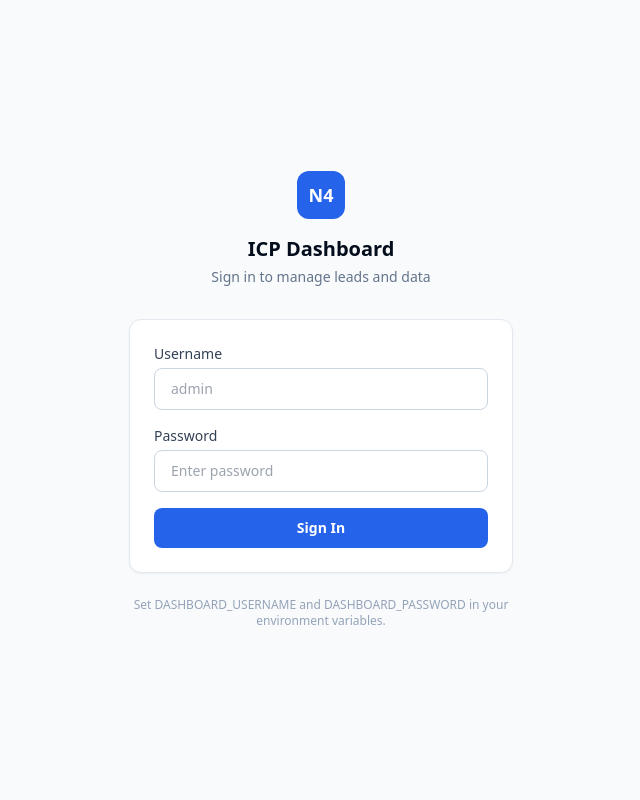
After one commit to tilakavanova/N4Cluster_ICP_Finder, a Python web app: template src/dashboard/templates/login.html in a window 1280 px wide. The commit adds this page. Shown: the whole page, without its empty margins (319-959 px from the left). Run offline with Jinja, Linux system fonts and the light colour scheme; the template is opened without the code that fills it, so the values that code supplies are empty; some libraries are stand-ins or nearby versions.

Commit message:
feat: add session-based login to admin dashboard
- Added login page at /dashboard/login with username/password form
  styled with N4Cluster branding
- Session middleware via Starlette SessionMiddleware (cookie-based,
  8-hour expiry, HTTPS-only in production, SameSite=lax)
- Credentials configured via DASHBOARD_USERNAME and DASHBOARD_PASSWORD
  env vars. If password is empty, dashboard is open access (dev mode)
- All dashboard routes protected with _require_login() guard that
  redirects to login page if unauthenticated
- Timing-safe comparison via secrets.compare_digest to prevent
  timing attacks on credentials
- Added Sign Out link to nav bar → clears session
- Added itsdangerous>=2.0.0 to requirements (Starlette dependency)
- Updated .env.example with dashboard credentials
- 180 tests passing

Co-Authored-By: Claude Opus 4.6 (1M context) <noreply@anthropic.com>

```diff
--- a/requirements.txt
+++ b/requirements.txt
@@ -10,6 +10,7 @@ structlog>=24.4.0
 pydantic-settings>=2.5.0
 email-validator>=2.0.0
 slowapi>=0.1.9
+itsdangerous>=2.0.0
 scikit-learn>=1.5.0
 numpy>=1.26.0
 openai>=1.40.0
--- a/src/config.py
+++ b/src/config.py
@@ -53,6 +53,10 @@ class Settings(BaseSettings):
     allowed_origins: str = "https://n4cluster.com,https://www.n4cluster.com"
     api_key: str = ""
 
+    # Dashboard auth
+    dashboard_username: str = "admin"
+    dashboard_password: str = ""  # Must be set via env var for dashboard access
+
     @property
     def async_database_url(self) -> str:
         """Convert Render's postgres:// URL to asyncpg-compatible format."""
--- a/src/dashboard/templates/base.html
+++ b/src/dashboard/templates/base.html
@@ -47,6 +47,7 @@
           <div class="flex items-center gap-4">
             <a href="/api/v1/admin/llm-usage" target="_blank" class="text-xs text-slate-500 hover:text-slate-300">LLM Usage</a>
             <a href="/docs" target="_blank" class="text-xs text-slate-500 hover:text-slate-300">API Docs</a>
+            <a href="/dashboard/logout" class="text-xs text-red-400 hover:text-red-300">Sign Out</a>
           </div>
         </div>
       </div>
--- /dev/null
+++ b/src/dashboard/templates/login.html
@@ -0,0 +1,74 @@
+<!DOCTYPE html>
+<html lang="en" class="h-full bg-slate-50">
+<head>
+  <meta charset="utf-8">
+  <meta name="viewport" content="width=device-width, initial-scale=1">
+  <title>Sign In | N4Cluster ICP Dashboard</title>
+  <script src="https://cdn.tailwindcss.com"></script>
+  <script>
+    tailwind.config = {
+      theme: {
+        extend: {
+          colors: {
+            navy: { 950: '#040d1c', 900: '#0a1628', 800: '#0f2040' },
+            cobalt: { 600: '#1a4fd6', 500: '#2563eb', 400: '#3b82f6' },
+          }
+        }
+      }
+    }
+  </script>
+</head>
+<body class="h-full flex items-center justify-center">
+  <div class="w-full max-w-sm mx-auto">
+    <div class="text-center mb-8">
+      <div class="w-12 h-12 rounded-xl bg-cobalt-500 flex items-center justify-center mx-auto mb-4">
+        <span class="text-white font-bold text-lg">N4</span>
+      </div>
+      <h1 class="text-xl font-bold text-navy-950">ICP Dashboard</h1>
+      <p class="text-sm text-slate-500 mt-1">Sign in to manage leads and data</p>
+    </div>
+
+    <div class="bg-white rounded-xl border border-slate-200 shadow-sm p-6">
+      {% if error %}
+      <div class="mb-4 rounded-lg bg-red-50 border border-red-200 px-4 py-3 text-sm text-red-700">
+        {{ error }}
+      </div>
+      {% endif %}
+
+      <form method="post" action="/dashboard/login" class="space-y-4">
+        <div>
+          <label class="block text-sm font-medium text-slate-700 mb-1" for="username">Username</label>
+          <input
+            id="username"
+            name="username"
+            type="text"
+            required
+            autocomplete="username"
+            class="w-full rounded-lg border border-slate-300 px-4 py-2.5 text-sm focus:outline-none focus:ring-2 focus:ring-cobalt-500/30 focus:border-cobalt-500"
+            placeholder="admin">
+        </div>
+        <div>
+          <label class="block text-sm font-medium text-slate-700 mb-1" for="password">Password</label>
+          <input
+            id="password"
+            name="password"
+            type="password"
+            required
+            autocomplete="current-password"
+            class="w-full rounded-lg border border-slate-300 px-4 py-2.5 text-sm focus:outline-none focus:ring-2 focus:ring-cobalt-500/30 focus:border-cobalt-500"
+            placeholder="Enter password">
+        </div>
+        <button
+          type="submit"
+          class="w-full bg-cobalt-500 hover:bg-cobalt-600 text-white font-semibold py-2.5 px-4 rounded-lg transition-colors text-sm">
+          Sign In
+        </button>
+      </form>
+    </div>
+
+    <p class="text-center text-xs text-slate-400 mt-6">
+      Set DASHBOARD_USERNAME and DASHBOARD_PASSWORD in your environment variables.
+    </p>
+  </div>
+</body>
+</html>
```
Also changed, not shown: src/dashboard/routes.py (+71 -1 lines), src/main.py (+11 -0 lines), 1 other file.
